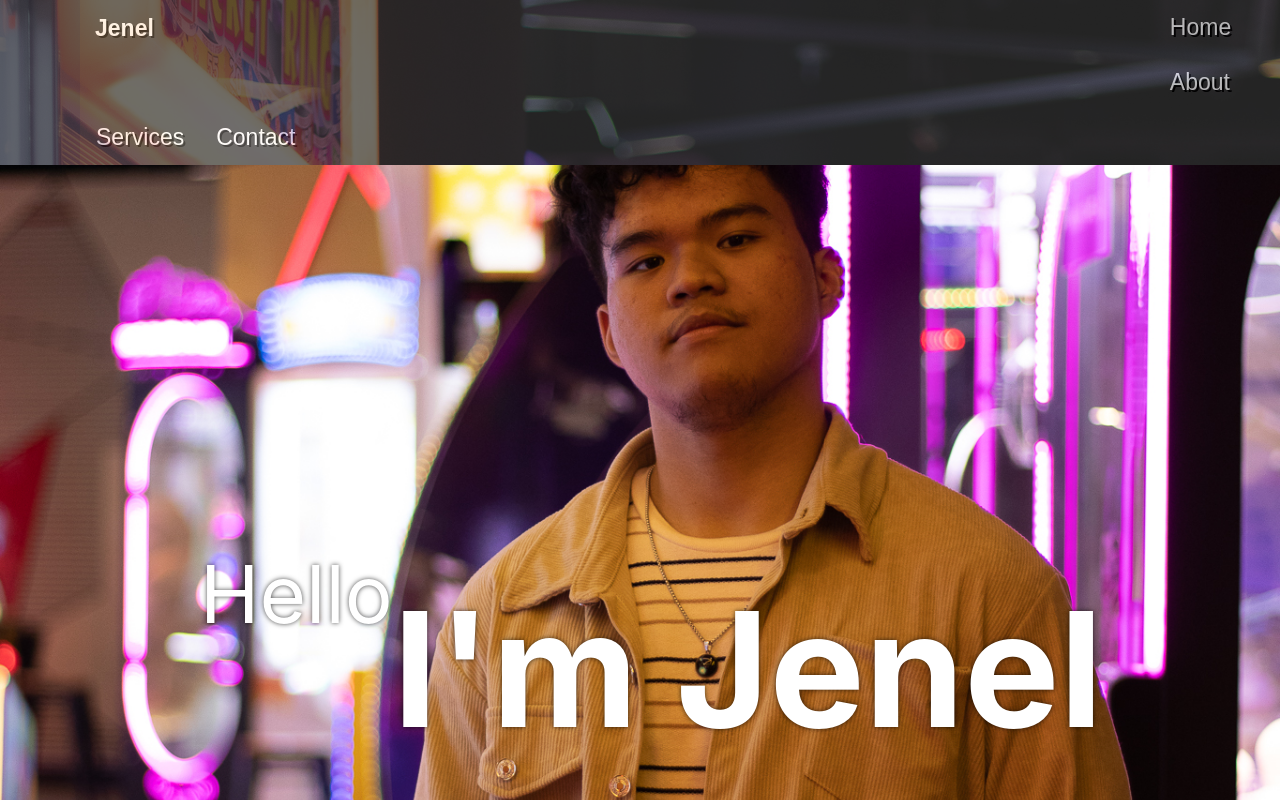
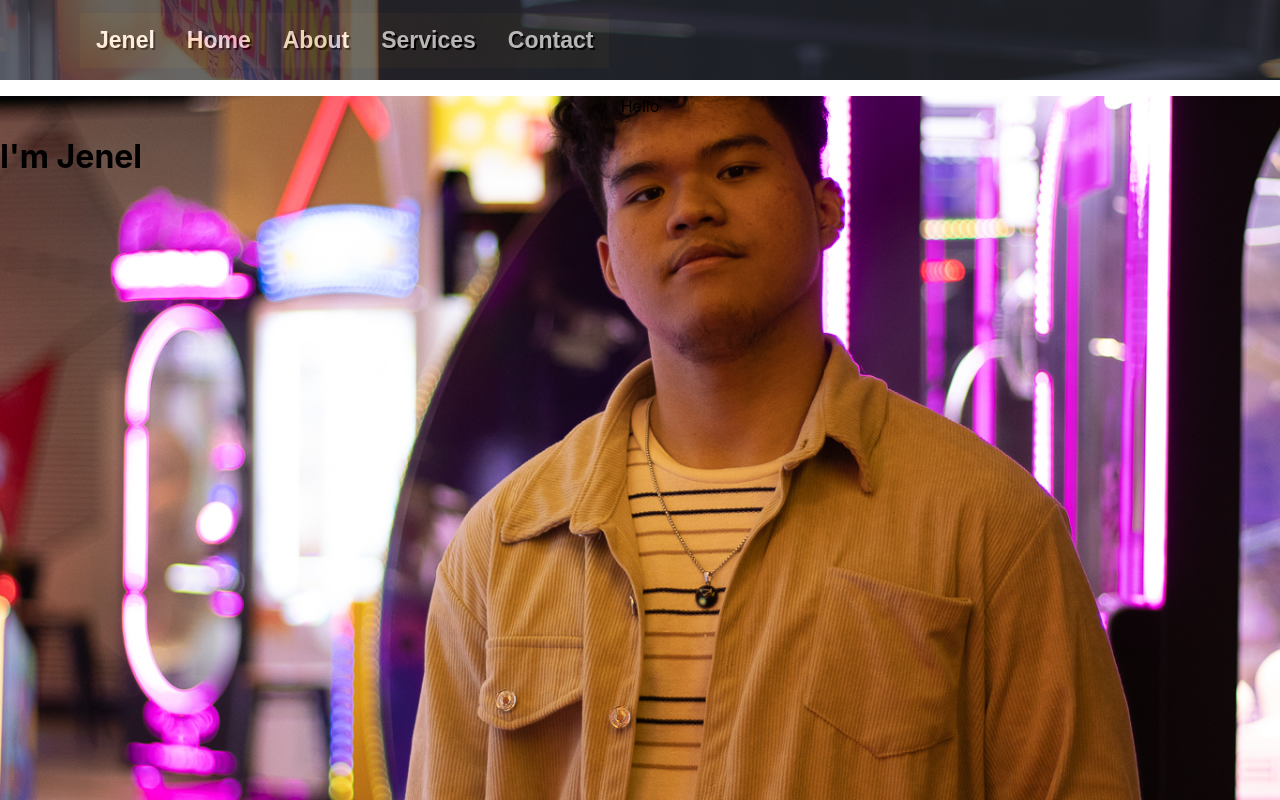
Before and after one commit to Ranga428/ReactPortfolio, a React (Create React App) app: page / in a window 1280 px wide. Shown: the top 800 px of the page. Built offline with nearby package versions, Linux system fonts and the light colour scheme.

Commit message:
adjust commit

```diff
--- a/src/App.css
+++ b/src/App.css
@@ -2,6 +2,7 @@
   text-align: center;
 }
 
+/* Assuming you may use .App-logo elsewhere */
 .App-logo {
   height: 40vmin;
   pointer-events: none;
@@ -23,17 +24,19 @@
   font-size: 2rem;
 }
 
-.App-Text {
+.App-text {
   height: 100%;
   display: flex;
+  flex-direction: column; /* stack <p> and <h1> vertically */
   padding-top: 300px;
   padding-left: 200px;
-  align-items: flex-start;
+  align-items: flex-start; /* align left */
   color: white;
   text-shadow: 0 0 5px rgba(0, 0, 0, 0.7);
   font-size: 5rem;
 }
 
+/* Removed .App-Text (uppercase T), replaced by .App-text in JSX and CSS for consistency */
 
 .App-link {
   color: #61dafb;
@@ -48,7 +51,8 @@
   }
 }
 
-
+/* h1 does not have align-items property, this is only for flex containers, so removing it */
 h1 {
-  align-items: left;
+  /* If you want to align text left inside h1, use text-align */
+  text-align: left;
 }
--- a/src/App.js
+++ b/src/App.js
@@ -15,7 +15,7 @@ function App() {
       }}
     >
       <header className="App-Text">
-        <p>Hello<br></br></p>
+        <p>Hello</p>
         <h1>I'm Jenel</h1>
       </header>
     </div>
--- a/src/Footer.js
+++ b/src/Footer.js
@@ -2,11 +2,11 @@ import './H&F.css';
 
 function Footer() {
   return (
-    <div className="Footer">
-      <header className="Footer-header">
+    <footer className="Footer">
+      <div className="Footer-header">
         <h1>Footer</h1>
-      </header>
-    </div>
+      </div>
+    </footer>
   );
 }
 
--- a/src/H&F.css
+++ b/src/H&F.css
@@ -2,13 +2,13 @@
   background-color: #282c34;
   min-height: 10vh;
   display: flex;
-  flex-direction: column;
-  align-items: left;
-  justify-content: center;
+  flex-direction: row; /* Changed to row for horizontal menu */
+  align-items: center; /* Center items vertically */
+  justify-content: flex-start; /* Align items left */
   font-size: calc(7px + 2vmin);
   padding-left: 80px;
   font-family: Arial, Helvetica, sans-serif;
-  font-style: Bold;
+  font-weight: bold; /* Changed from font-style: Bold (which is invalid) */
   text-shadow: 2px 2px #000000;
   color: rgb(255, 255, 255);
   opacity: 0.7;
@@ -23,21 +23,23 @@
   justify-content: center;
   font-size: calc(10px + 2vmin);
   color: white;
+  height: 100%;
 }
 
-ul {
+ul.menu-list {
   list-style-type: none;
   margin: 0;
   padding: 0;
   overflow: hidden;
   background-color: #333;
+  display: flex; /* Use flexbox for menu layout */
 }
 
-li {
-  float: left;
+.menu-item {
+  /* Remove float */
 }
 
-li a {
+.menu-item a {
   display: block;
   color: white;
   text-align: center;
@@ -45,12 +47,14 @@ li a {
   text-decoration: none;
 }
 
-li a:hover {
+.menu-item a:hover {
   background-color: #111;
 }
 
 .menu-item b {
-  padding: 15px 15px;
-  padding-right: 1000px;
-  display: block;  /* make the whole link area clickable */
+  padding: 14px 16px;
+  display: block;
+  font-weight: bold;
+  cursor: default; /* Indicate non-clickable */
+  /* Removed padding-right: 1000px; — this was pushing the menu items */
 }
--- a/src/Header.js
+++ b/src/Header.js
@@ -3,23 +3,34 @@ import BG from './Images/Jenel1.jpg';
 
 function Header() {
   return (
-    <div className="Header" style={{ backgroundImage: `url(${BG})` }}>
+    <div
+      className="Header"
+      style={{ backgroundImage: `url(${BG})` }}
+      role="banner"
+    >
       <header className="Header-header">
-        <nav className="header-menu">
-
-        <ul className="menu-list">
-            <li className="menu-item" ><b>Jenel</b></li>
-            <li className="menu-item"><a href="#home">Home</a></li>
-            <li className="menu-item"><a href="#about">About</a></li>
-            <li className="menu-item"><a href="#services">Services</a></li>
-            <li className="menu-item"><a href="#contact">Contact</a></li>
-        </ul>
-    </nav>
+        <nav className="header-menu" aria-label="Main navigation">
+          <ul className="menu-list">
+            <li className="menu-item">
+              <b>Jenel</b>
+            </li>
+            <li className="menu-item">
+              <a href="#home">Home</a>
+            </li>
+            <li className="menu-item">
+              <a href="#about">About</a>
+            </li>
+            <li className="menu-item">
+              <a href="#services">Services</a>
+            </li>
+            <li className="menu-item">
+              <a href="#contact">Contact</a>
+            </li>
+          </ul>
+        </nav>
       </header>
     </div>
   );
-
 }
 
-
 export default Header;
```
Also changed, not shown: src/index.js (+3 -7 lines).
